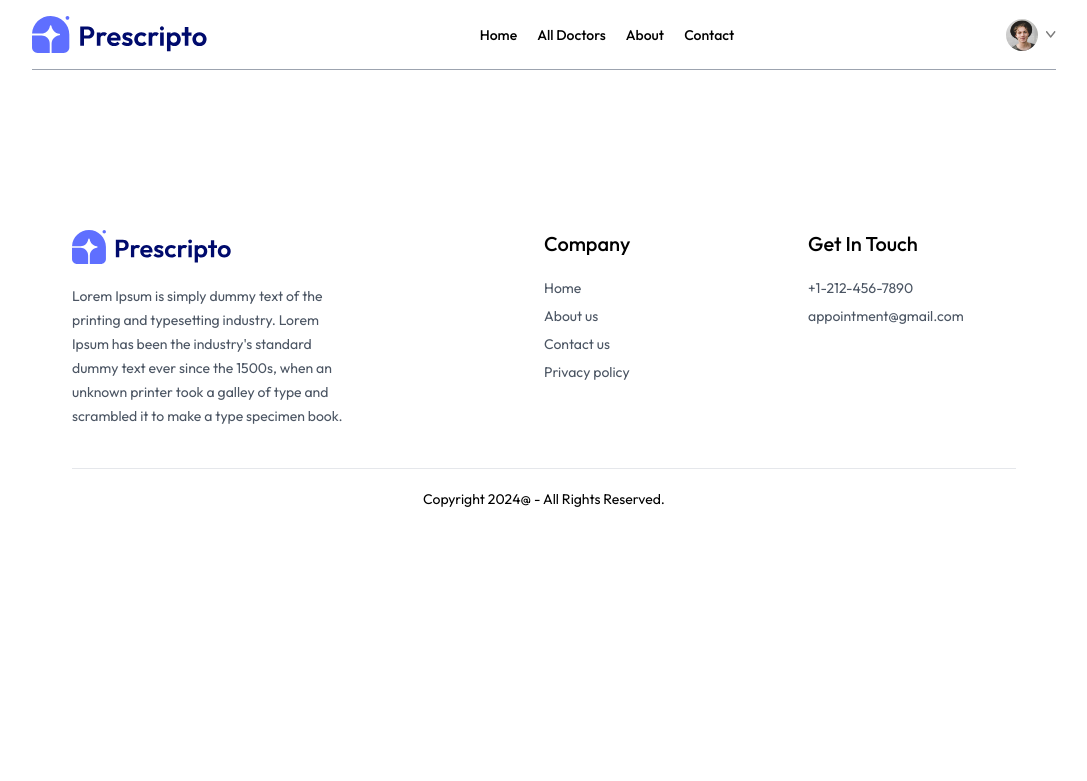
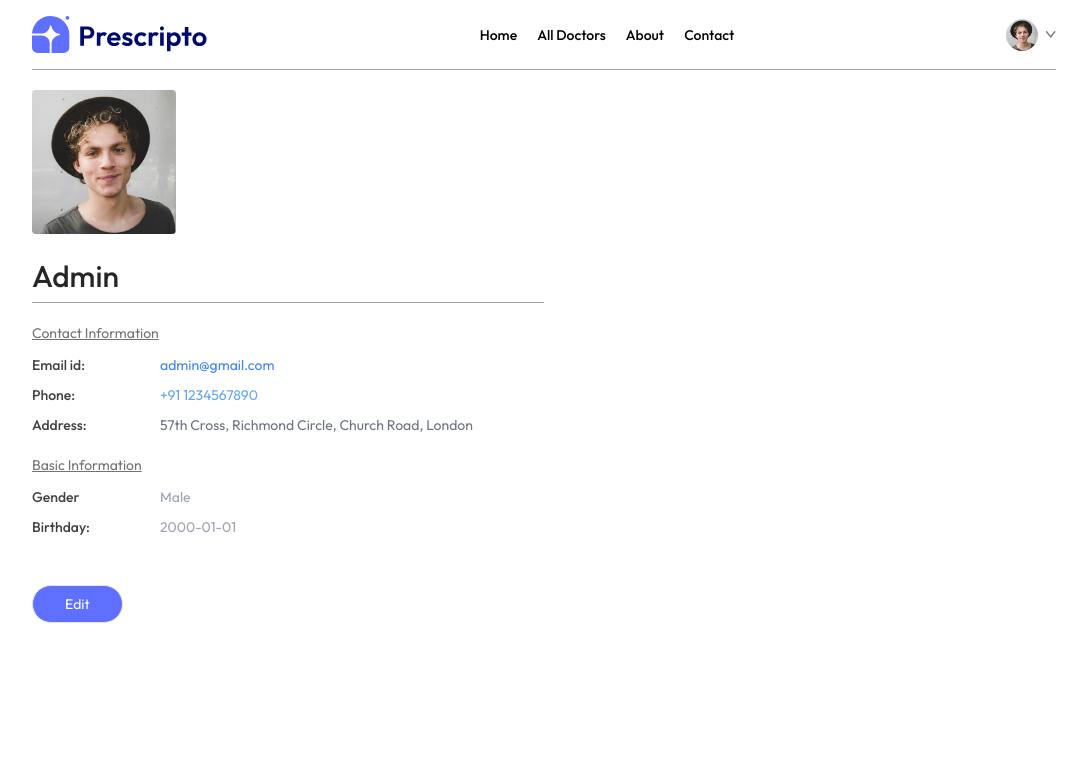
Before and after one commit to pawanshekhawat/Doctors-Appointment-WebApp, a React (Vite) app in the folder frontend/: page /myprofile in a window 1280 px wide. Shown: the top 781 px of the page, without its empty margins (96-1183 px from the left). Built offline with nearby package versions, Linux system fonts and the light colour scheme.

Commit message:
Login, MyAppointments and MyProfile pages completed = UI completed

```diff
--- a/frontend/src/App.jsx
+++ b/frontend/src/App.jsx
@@ -6,7 +6,7 @@
 import Contact from "./pages/Contact";
 import Login from "./pages/Login";
 import MyProfile from "./pages/MyProfile";
-import MyAppointment from "./pages/MYAppointment";
+import MyAppointment from "./pages/MyAppointment";
 import Appointment from "./pages/Appointment";
 import Navbar from "./components/Navbar";
 import Footer from "./components/Footer";
@@ -24,7 +24,7 @@
           <Route path="/about" element={<About />} />
           <Route path="/contact" element={<Contact />} />
           <Route path="/myprofile" element={<MyProfile />} />
-          <Route path="/myappointment" element={<MyAppointment />} />
+          <Route path="/myappointments" element={<MyAppointment />} />
           <Route path="/appointment/:docId" element={<Appointment />} />
         </Routes>
         <Footer/>
--- a/frontend/src/pages/Login.jsx
+++ b/frontend/src/pages/Login.jsx
@@ -1,10 +1,44 @@
-import React from 'react'
+import React, { useState } from 'react'
 
 const Login = () => {
+
+  const [state, setState] = useState('Sign Up');
+  const [email, setEmail] = useState('')
+  const [password, setPassword] = useState('')
+  const [name, setName] = useState('')
+
+  const onSubmitHandler = async (event) => {
+    event.preventDefault()
+  }
+
   return (
-    <div>
+  <form className='min-h-[80vh] flex items-center' action="">
+    <div className='flex flex-col gap-3 m-auto items-start p-8 min-w-[340px] sm:min-w-96 border rounded-xl text-zinc-600 text-sm shadow-lg'>
+      <p className='text-2xl font-semibold'>{state === 'Sign Up' ? "Create Account" : "Login"}</p>
+      <p>Please {state === 'Sign Up' ? "sign up" : "log in"} to book appointment</p>
+      {
+        state === "Sign Up" && <div className='w-full'>
+        <p>Full Name</p>
+        <input className='border border-zinc-300 rounded w-full p-2 mt-1' type="text" onChange={(e) => setName(e.target.name)} value={name} required/>
+      </div>
+      }
 
+      <div className='w-full'>
+        <p>Email</p>
+        <input className='border border-zinc-300 rounded w-full p-2 mt-1' type="email" onChange={(e) => setEmail(e.target.email)} value={email} required/>
+      </div>
+      <div className='w-full'>
+        <p>Password</p>
+        <input className='border border-zinc-300 rounded w-full p-2 mt-1' type="password" onChange={(e) => setPassword(e.target.password)} value={password} required/>
+      </div>
+      <button className='bg-primary text-white w-full py-2 rounded-md text-base'>{state === 'Sign Up' ? "Create Account" : "Login"}</button>
+      {
+        state === "Sign Up"
+        ? <p>Already have an account? <span onClick={()=>setState('Login')} className='text-primary underline cursor-pointer'>Login here</span></p>
+        : <p>Create an new account? <span onClick={()=>setState('Sign Up')} className='text-primary underline cursor-pointer'>click here</span></p>
+      }
     </div>
+  </form>
   )
 }
 
--- a/frontend/src/pages/MyAppointment.jsx
+++ b/frontend/src/pages/MyAppointment.jsx
@@ -1,11 +1,37 @@
-import React from 'react'
+import React, { useContext } from 'react';
+import { AppContext } from '../context/AppContext';
 
 const MyAppointment = () => {
+  const { doctors } = useContext(AppContext);
+
   return (
     <div>
-      ff
+      <p className="pb-3 mt-12 font-medium text-zinc-700 border-b">My appointments</p>
+      <div>
+        {doctors.slice(0, 3).map((item, index) => (
+          <div className="grid grid-cols-[1fr_2fr] gap-4 sm:flex sm:gap-6 py-2 border-b" key={index}>
+            <div>
+              <img className='w-32 bg-indigo-50' src={item.image} alt="" />
+            </div>
+            <div className='flex-1 text-sm text-zinc-600'>
+              <p className='text-neutral-800 font-semibold'>{item.name}</p>
+              <p>{item.speciality}</p>
+              <p className='text-zinc-700 font-medium mt-1'>Address:</p>
+              <p className='text-xs'>{item.address.line1}, {item.address.line2}</p> {/* Accessing individual properties */}
+              <p className='text-xs mt-1'>
+                <span className='text-sm text-neutral-700 font-medium'>Date & Time:</span> 25, July, 2024 | 8:30 PM
+              </p>
+            </div>
+            <div></div>
+            <div className='flex flex-col gap-2 justify-end'>
+              <button className='text-sm text-stone-500 text-center sm:min-w-48 py-2 border rounded hover:bg-primary hover:text-white transition-all duration-300'>Pay Online</button>
+              <button className='text-sm text-stone-500 text-center sm:min-w-48 py-2 border rounded hover:bg-red-600 hover:text-white transition-all duration-300'>Cancel Appointment</button>
+            </div>
+          </div>
+        ))}
+      </div>
     </div>
-  )
-}
+  );
+};
 
-export default MyAppointment
+export default MyAppointment;
--- a/frontend/src/pages/MyProfile.jsx
+++ b/frontend/src/pages/MyProfile.jsx
@@ -1,8 +1,78 @@
-import React from 'react'
+import React, { useState } from 'react'
+import { assets } from '../assets/assets'
 
 const MyProfile = () => {
+  const [userData, setUserData] = useState({
+    name: "Admin",
+    image: assets.profile_pic,
+    email: 'admin@gmail.com',
+    phone: '+91 1234567890',
+    address: '57th Cross, Richmond Circle, Church Road, London',
+    gender: 'Male',
+    dob: '2000-01-01'
+  })
+
+  const [isEdit, setIsEdit] = useState(false)
+
   return (
-    <div>
+    <div className='max-w-lg flex flex-col gap-2 text-sm'>
+      <img className='w-36 rounded' src={userData.image} alt="" />
+      {
+        isEdit
+        ? <input className='bg-gray-200 text-3xl font-medium max-w-60 mt-4' type="text" value={userData.name} onChange={e => setUserData(prev => ({...prev,name:e.target.value}))} />
+        : <p className='font-medium text-3xl text-neutral-800 mt-4'>{userData.name}</p>
+      }
+      <hr className='bg-zinc-400 h-[1px] border-none'/>
+      <div>
+        <p className='text-neutral-500 underline mt-3'>Contact Information</p>
+        <div className='grid grid-cols-[1fr_3fr] gap-y-2.5 mt-3 text-neutral-700'>
+          <p className='font-medium'>Email id:</p>
+          <p className='text-blue-500'>{userData.email}</p>
+          <p className='font-medium'>Phone:</p>
+          {
+            isEdit
+            ? <input className='bg-gray-200 max-w-52' type="text" value={userData.phone} onChange={e => setUserData(prev => ({...prev,phone:e.target.value}))} />
+            : <p className='text-blue-400'>{userData.phone}</p>
+          }
+          <p className='font-medium'>Address:</p>
+          {
+            isEdit
+            ? <p>
+              <input className='bg-gray-200 w-full' onChange={(e) => setUserData(prev => ({...prev, address: {...prev.address, line1: e.target.value}}))} value={userData.address} type="text" />
+            </p>
+            : <p className='text-gray-500'>
+              {userData.address}
+            </p>
+          }
+        </div>
+      </div>
+      <div>
+        <p className='text-neutral-500 underline mt-3'>Basic Information</p>
+        <div className='grid grid-cols-[1fr_3fr] gap-y-2.5 mt-3 text-neutral-700'>
+          <p className='font-medium'>Gender</p>
+          {
+            isEdit
+            ? <select className='max-w-20 bg-gray-100' onChange={(e) => setUserData(prev => ({...prev, gender: e.target.value}))} value={userData.gender}>
+              <option value="Male">Male</option>
+              <option value="Female">Female</option>
+            </select>
+            : <p className='text-gray-400'>{userData.gender}</p>
+          }
+          <p className='font-medium'>Birthday:</p>
+          {
+            isEdit ? <input className='max-w-28 bg-gray-100' type="date" onChange={(e) => setUserData(prev => ({...prev, dob: e.target.value}))} value={userData.dob}/>
+            : <p className='text-gray-400'>{userData.dob}</p>
+          }
+        </div>
+      </div>
+
+      <div className='mt-10'>
+        {
+          isEdit
+          ? <button className='border bg-primary text-white px-8 py-2 rounded-full hover:border-black hover:bg-white hover:text-black duration-500' onClick={()=>setIsEdit(false)}>Save Information</button>
+          : <button className='border bg-primary text-white px-8 py-2 rounded-full hover:border-black hover:bg-white hover:text-black duration-500' onClick={()=>setIsEdit(true)}>Edit</button>
+        }
+      </div>
 
     </div>
   )
```
